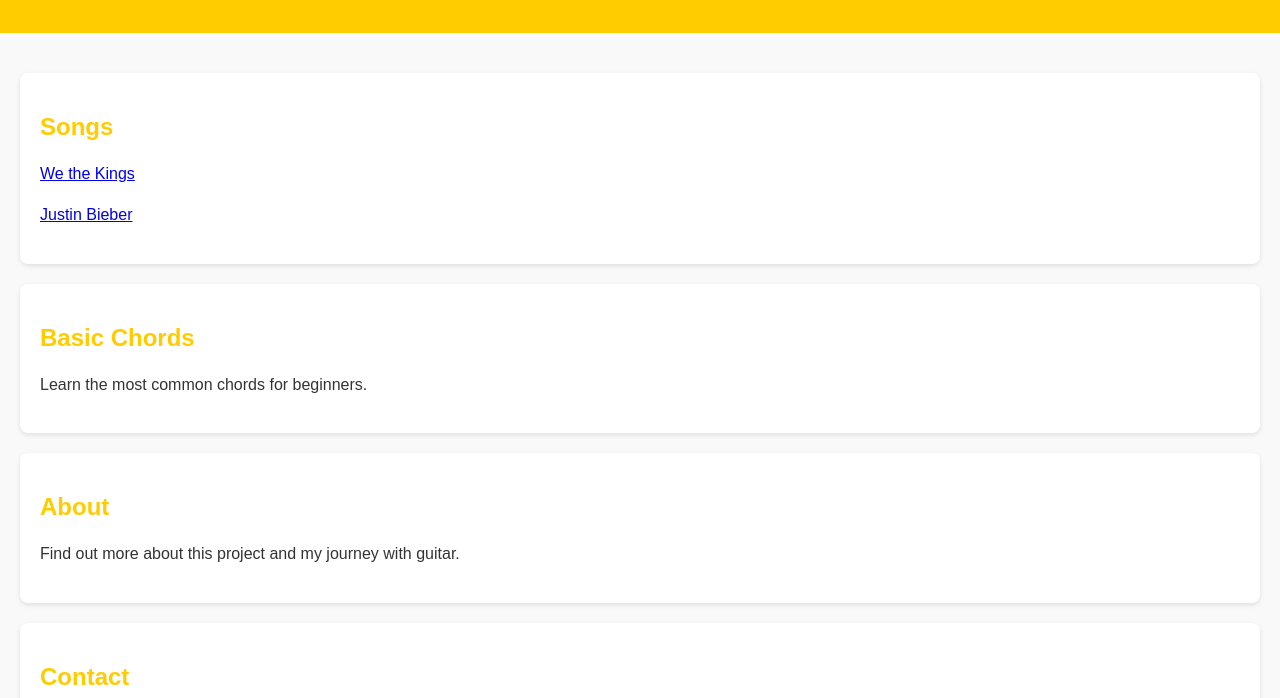
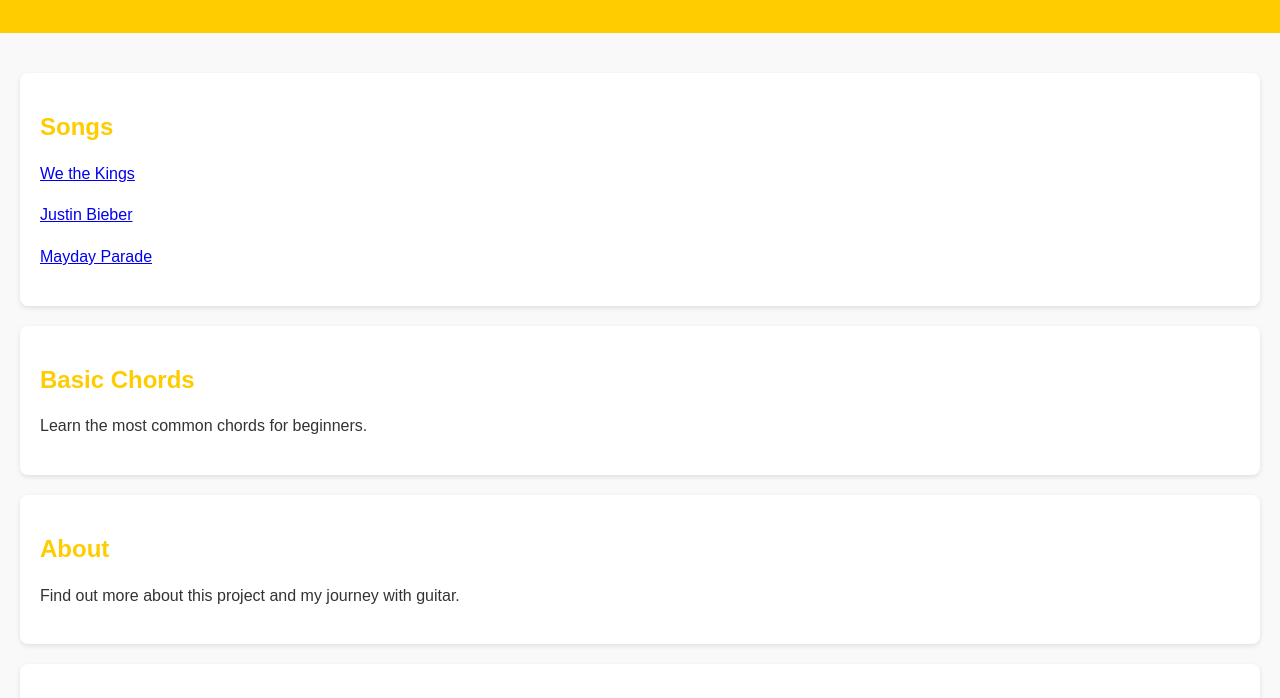
Before and after one commit to cuteiswhatweaim4/Guitar-Chords, a plain HTML site: page index.html in a window 1280 px wide. Shown: the part 102-800 px from the top of the page. Drawn offline with Linux system fonts and the light colour scheme.

Commit message:
Update index.html

```diff
--- a/index.html
+++ b/index.html
@@ -17,6 +17,7 @@
             <h2>Songs</h2>
             <p><a href="we-the-kings.html">We the Kings </a></p>
              <p><a href="justin bieber.html">Justin Bieber</a></p>
+             <p><a href="mayday parade.html">Mayday Parade</a></p>
         </section>
 
         <!-- Other Content Sections -->
```
